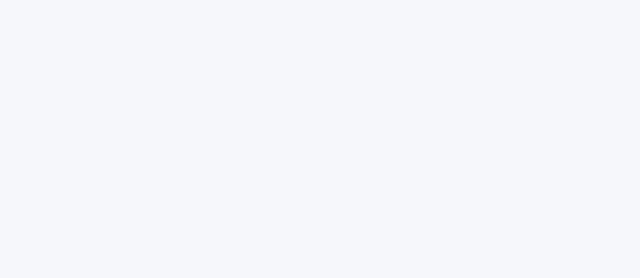
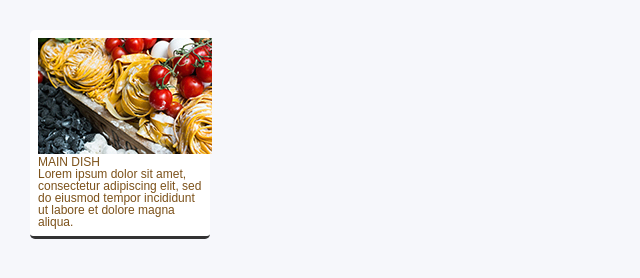
Before and after one commit to kikikeiten/grid_layout, a plain HTML site: page index.html in a window 1280 px wide. Shown: the whole page, without its empty margins (0-640 px from the left). Drawn offline with Linux system fonts and the light colour scheme.

Commit message:
:lipstick: Add styles to small items

```diff
--- a/css/style.css
+++ b/css/style.css
@@ -20,3 +20,12 @@ a:link, a:visited, a:hover, a:active {
     color: #7c5119;
     text-decoration: none;
 }
+
+.item {
+    width: 180px;
+    margin-bottom: 4px;
+    padding: 8px;
+    border-bottom: 3px solid;
+    border-radius: 5px;
+    background-color: #fff;
+}
--- a/index.html
+++ b/index.html
@@ -7,6 +7,13 @@
     <link rel="stylesheet" href="css/style.css">
 </head>
 <body>
-
+<section class="item">
+    <a href="#">
+        <img class="image" src="images/image_S_1.jpg" alt="メインディッシュ">
+        <div class="category">MAIN DISH</div>
+        <p class="description">Lorem ipsum dolor sit amet, consectetur adipiscing elit, sed do eiusmod tempor incididunt
+            ut labore et dolore magna aliqua.</p>
+    </a>
+</section>
 </body>
 </html>
```
